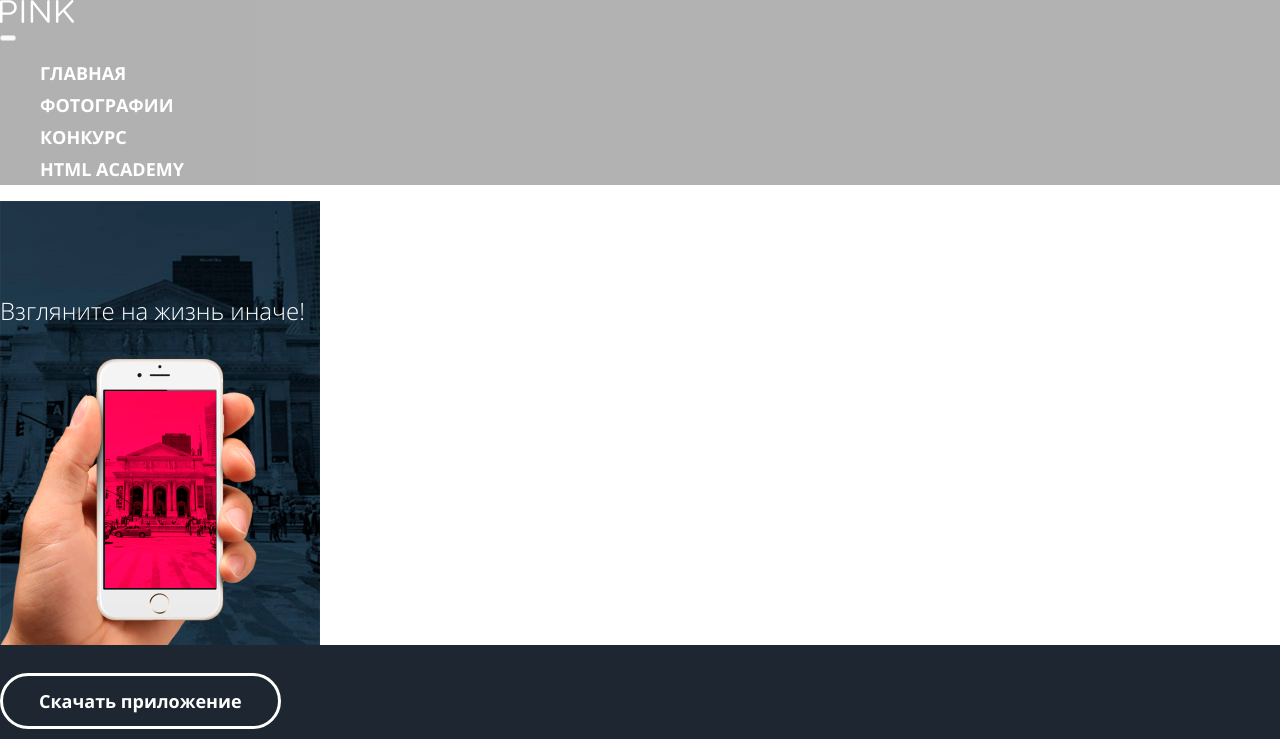
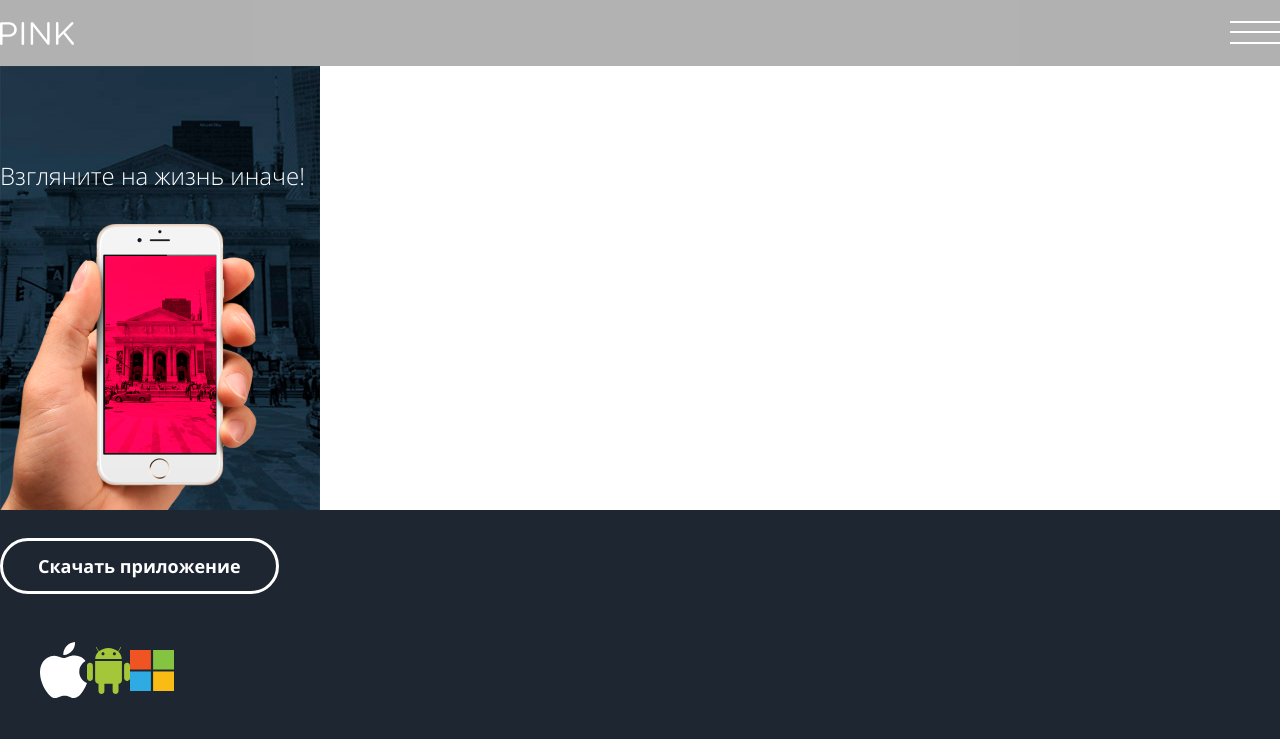
Before and after one commit to Allex24/1707749-pink-22, a website: page source/index.html in a window 1280 px wide. Shown: the top 739 px of the page. Drawn offline with nearby package versions, Linux system fonts and the light colour scheme; files that its build step writes are made by us from their sources.

Commit message:
Выполняет исправления в стилизации главной страницы

```diff
--- a/source/index.html
+++ b/source/index.html
@@ -2,6 +2,7 @@
 <html class="page" lang="ru">
   <head>
     <meta charset="utf-8">
+    <meta name="viewport" content="width=device-width, initial-scale=1">
     <link rel="icon" type="image/png" sizes="16x16" href="img/icon-16.png">
     <link rel="icon" type="image/png" sizes="16x16" href="img/icon-32.png">
     <link rel="icon" type="image/png" sizes="16x16" href="img/icon-152.png">
@@ -19,9 +20,9 @@
             <img src="img/logotype-mobile.svg" width="74" height="23" alt="Мобильное приложение «Пинк»">
           </a>
           <nav class="main-nav">
-            <button class="main-nav__toggle" type="button">
-              <span class="visually-hidden">Открыть меню</span>
-            </button>
+            <div class="header__burger">
+              <span></span>
+            </div>
             <div class="main-nav__wrapper">
               <ul class="main-nav__list site-list">
                 <li class="site-list__item">
@@ -50,7 +51,7 @@
 
       <!--INTRO-->
       <section class="intro">
-        <div class="wrapper">
+        <div class="container">
           <h2 class="visually-hidden">
             Знакомство с мобильным приложением «Пинк»
           </h2>
@@ -144,7 +145,7 @@
       </section>
 
 			<section class="reviews">
-				<div class="wrapper slider">
+				<div class="container">
 					<h2 class="visually-hidden">Отзывы о нас</h2>
 					<div class="reviews__list slider__list" >
 
@@ -199,7 +200,7 @@
 			</section>
 
 			<section class="price">
-				<div class="wrapper">
+				<div class="container">
 					<h2 class="visually-hidden">Наши тарифы</h2>
 
 					<dl class="price__list">
@@ -303,7 +304,7 @@
 			</section>
 
 			<section class="contacts">
-				<div class="wrapper">
+				<div class="container">
 					<h2 class="visually-hidden">Наши контакты</h2>
 					<p class="contacts__content">
 						Остались вопросы?<br>
@@ -329,7 +330,7 @@
     </main>
 
 		<footer class="footer">
-			<div class="wrapper">
+			<div class="container">
 				<img src="img/footer-logo.svg" alt="логотип компании Пинк">
 				<div class="footer__social-block">
 					<ul class="social-block__list">
--- a/source/sass/blocks/advantages.scss
+++ b/source/sass/blocks/advantages.scss
@@ -1,7 +1,7 @@
 // Advantages
 
 .advantages__main-advantages {
-  background-color: #F2F2F2;
+  background-color: $lightgrey;
 }
 
 .advantages__slogan-block {
--- /dev/null
+++ b/source/sass/blocks/container.scss
@@ -0,0 +1 @@
+// Container
--- a/source/sass/blocks/header.scss
+++ b/source/sass/blocks/header.scss
@@ -3,11 +3,21 @@
 .header {
   background-color: $black;
   opacity: 0.3;
+  &__inner {
+    min-height: 66px;
+    display: flex;
+    justify-content: space-between;
+    align-items: center;
+  }
+}
+
+.main-nav__wrapper {
+  display: none;
 }
 
 .site-list__item {
   list-style-type: none;
- }
+}
 
 .site-list__link {
   font-weight: bold;
--- /dev/null
+++ b/source/sass/blocks/header__burger.scss
@@ -0,0 +1,36 @@
+// Header__burger
+
+.header__burger {
+  width: 50px;
+  height: 24px;
+  border: none;
+  background: transparent;
+  position: relative;
+}
+
+.header__burger span {
+  position: absolute;
+  background: $white;
+  width: 100%;
+  height: 2px;
+  left: 0;
+  top: 10px;
+}
+
+.header__burger::before,
+.header__burger::after {
+  content: '';
+  background: $white;
+  position: absolute;
+  width: 100%;
+  height: 2px;
+  left: 0;
+}
+
+.header__burger::before {
+  top: 0;
+}
+
+.header__burger::after {
+  bottom: 1px;
+}
--- a/source/sass/blocks/intro.scss
+++ b/source/sass/blocks/intro.scss
@@ -28,7 +28,7 @@
   color: $white;
   border: 3px solid $white;
   border-radius: 29px;
-  padding: 16px 36px;
+  padding: 16px 35px;
 }
 
 .block-icon__list {
--- a/source/sass/global/global.scss
+++ b/source/sass/global/global.scss
@@ -1,12 +1,13 @@
 // Global
 
 .page-body {
+  min-width: 320px;
+  overflow-x: hidden;
   margin: 0;
   padding: 0;
   font-family: Open Sans, sans-serif;
   font-weight: normal;
   font-style: normal;
-  min-height: 100%;
   color: $darkgrey;
   background-color: $white;
 }
--- a/source/sass/global/variables.scss
+++ b/source/sass/global/variables.scss
@@ -2,6 +2,7 @@
 
 $black: #000000;
 $darkgrey: #283645;
+$lightgrey: #F2F2F2;
 $white: #FFFFFF;
 $pink: #D22856;
 
--- a/source/sass/style.scss
+++ b/source/sass/style.scss
@@ -9,6 +9,7 @@
 
 // Blocks
 
+@import 'blocks/container.scss';
 @import 'blocks/header.scss';
 @import 'blocks/intro.scss';
 @import 'blocks/advantages.scss';
@@ -16,3 +17,4 @@
 @import 'blocks/price.scss';
 @import 'blocks/contacts.scss';
 @import 'blocks/footer.scss';
+@import 'blocks/header__burger.scss';
```
Also changed, not shown: source/catalog.html (+2 -2 lines), source/form.html (+1 -0 lines).
